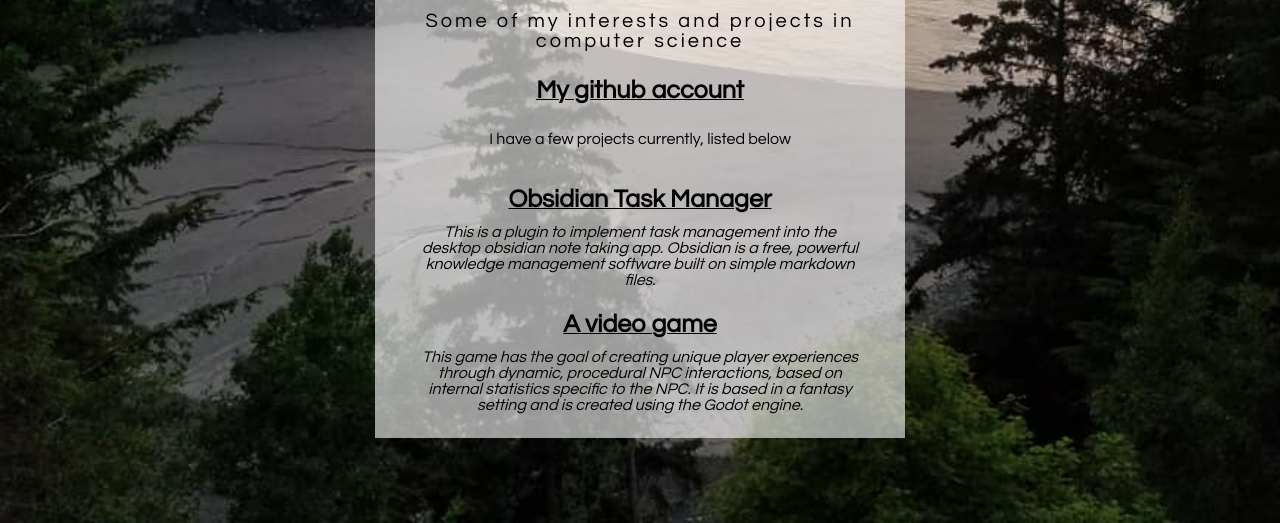
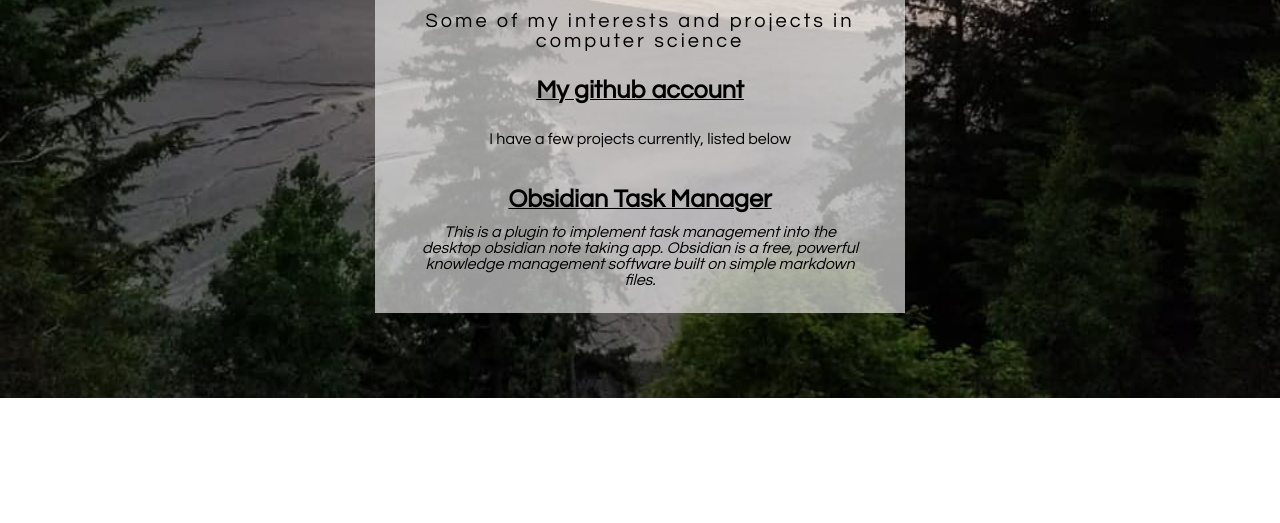
Before and after one commit to CharlesTyrrell/website, a plain HTML site: page software.html in a window 1280 px wide. Shown: the part 538-1061 px from the top of the page. After the commit the page ends 936 px from the top, so only its background shows below. Drawn offline with Linux system fonts and the light colour scheme.

Commit message:
Taking away the game link

```diff
--- a/software.html
+++ b/software.html
@@ -46,14 +46,6 @@
 
 </em></div>
 </ul>
-<div>
-  <li><u><b><a href="https://github.com/SheepArray-studios/Fantasy_Game">A video game</a></b></u></li>
-  </div>
-  <div><em>This game has the goal of creating unique player experiences through dynamic, procedural NPC interactions, based on internal statistics specific to the NPC. It is based in a fantasy setting and is created using the Godot engine.
-
-  </em></div>
-  </ul>
-</div>
 
 
 </body>
```
